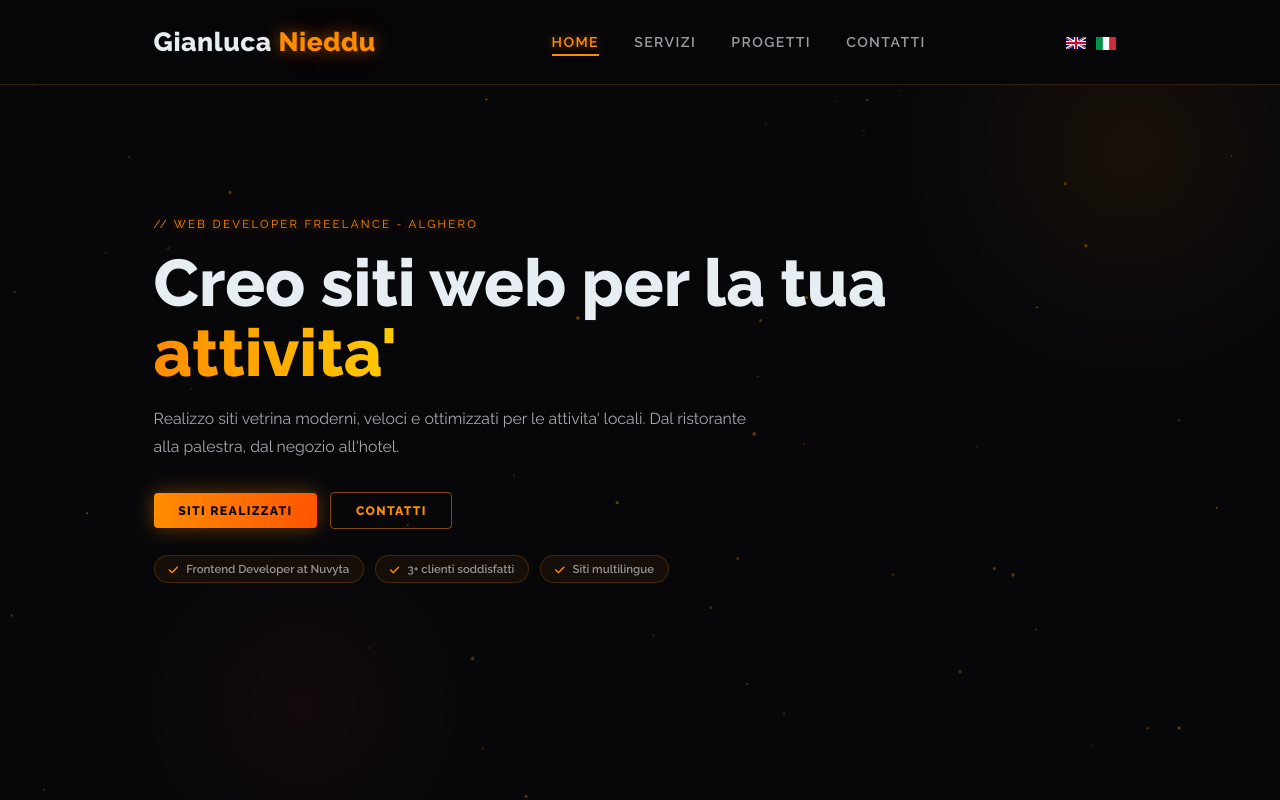
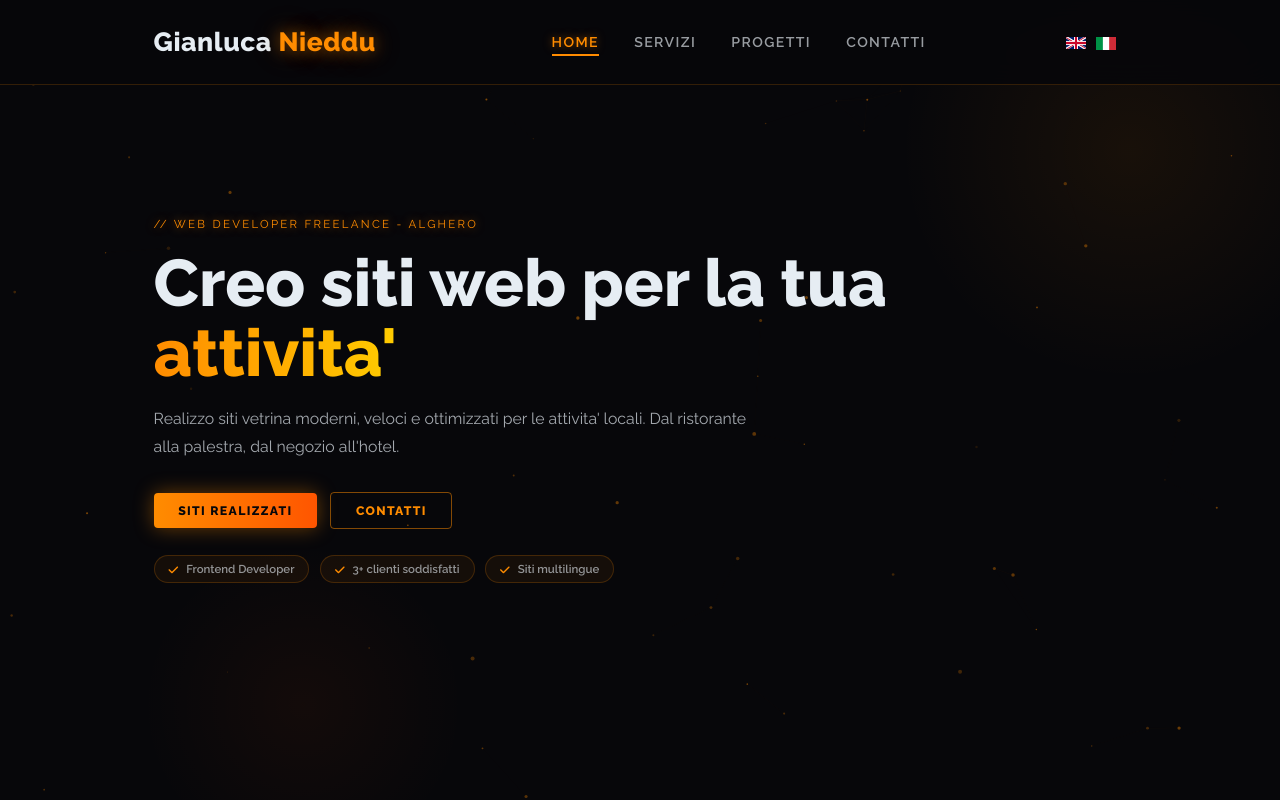
Before and after one commit to gianlucanied/my-new-portfolio, a Vue app: page / in a window 1280 px wide. Shown: the top 800 px of the page. Built offline with nearby package versions, Linux system fonts and the light colour scheme.

Commit message:
fix lang

```diff
--- a/src/i18n.js
+++ b/src/i18n.js
@@ -14,7 +14,7 @@ const messages = {
     heroTitle: "I create websites for your",
     heroTitleSpan: "business",
     heroDesc: "I build modern, fast, search-engine-optimized showcase websites for local businesses. From restaurants to gyms, from shops to hotels.",
-    heroBadge1: "Frontend Developer at Nuvyta",
+    heroBadge1: "Frontend Developer",
     heroBadge2: "3+ satisfied clients",
     heroBadge3: "Multilingual websites",
 
@@ -48,7 +48,7 @@ const messages = {
     viewCode: "Code",
 
     aboutTag: "// About me",
-    aboutText1: "I am a Frontend Developer from Alghero, Sardinia. By day I work at Nuvyta, a company that develops cloud-native platforms for the healthcare sector, where I build complex interfaces with Angular, TypeScript and RxJS.",
+    aboutText1: "I am a Frontend Developer from Alghero, Sardinia. By day I work at a company that develops cloud-native platforms for the healthcare sector, where I build interfaces with Angular, TypeScript and RxJS.",
     aboutText2: "In my spare time I help local businesses build a professional online presence with fast, SEO-optimized showcase websites.",
     aboutCta: "Talk about your project",
     stackTag: "// Tech stack",
@@ -72,7 +72,7 @@ const messages = {
     heroTitle: "Creo siti web per la tua",
     heroTitleSpan: "attivita'",
     heroDesc: "Realizzo siti vetrina moderni, veloci e ottimizzati per le attivita' locali. Dal ristorante alla palestra, dal negozio all'hotel.",
-    heroBadge1: "Frontend Developer at Nuvyta",
+    heroBadge1: "Frontend Developer",
     heroBadge2: "3+ clienti soddisfatti",
     heroBadge3: "Siti multilingue",
 
@@ -106,7 +106,7 @@ const messages = {
     viewCode: "Codice",
 
     aboutTag: "// Chi sono",
-    aboutText1: "Sono un Frontend Developer di Alghero, Sardegna. Di giorno lavoro in Nuvyta, un'azienda che sviluppa piattaforme cloud-native per il settore sanitario, dove costruisco interfacce complesse con Angular, TypeScript e RxJS.",
+    aboutText1: "Sono un Frontend Developer di Alghero, Sardegna. Di giorno lavoro in un'azienda che sviluppa piattaforme cloud-native per il settore sanitario, dove costruisco interfacce con Angular, TypeScript e RxJS.",
     aboutText2: "Nel tempo libero aiuto le attivita' locali a essere presenti online con siti vetrina professionali, veloci e ottimizzati per i motori di ricerca.",
     aboutCta: "Parliamo del tuo progetto",
     stackTag: "// Stack tecnico",
```
